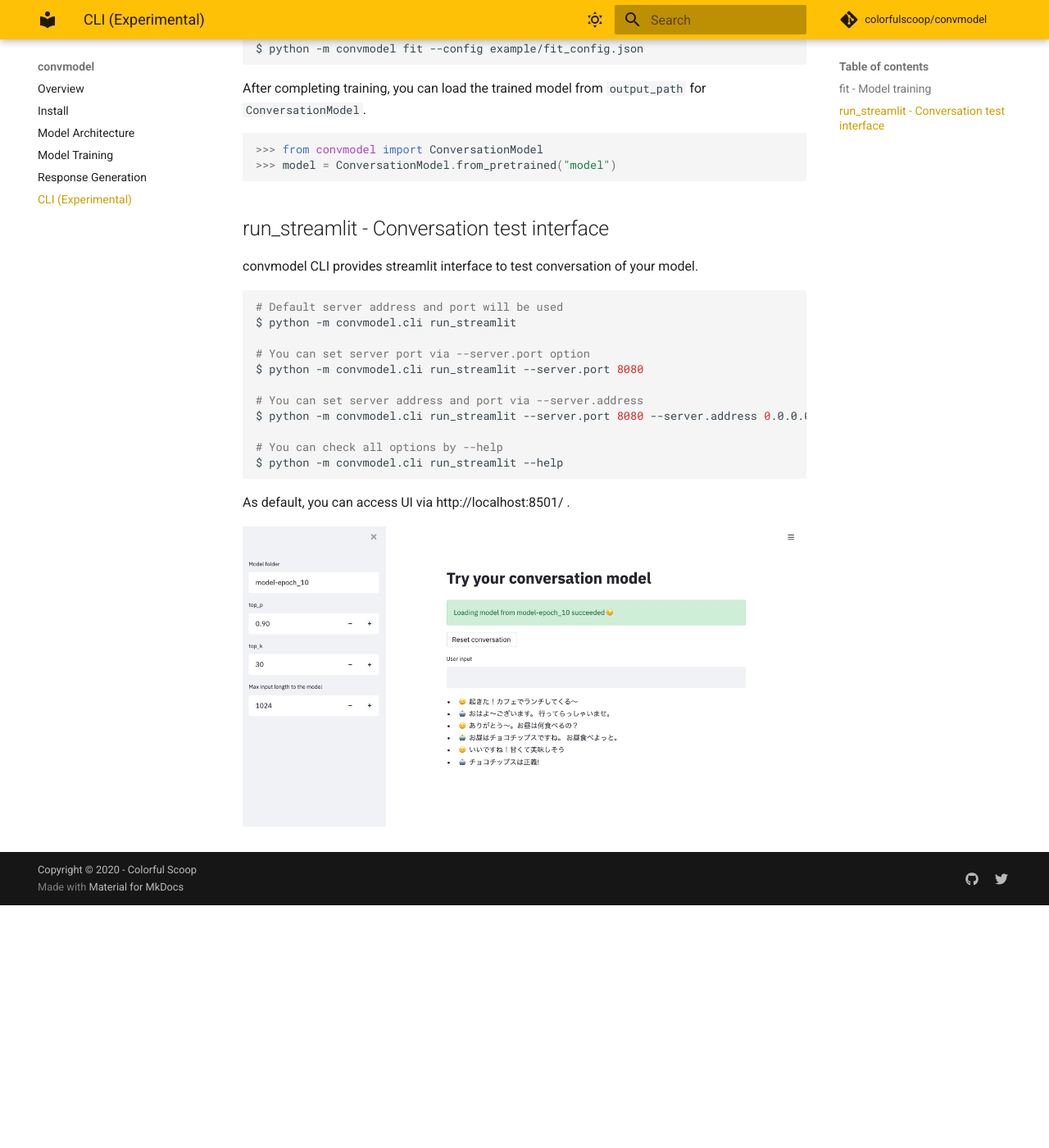
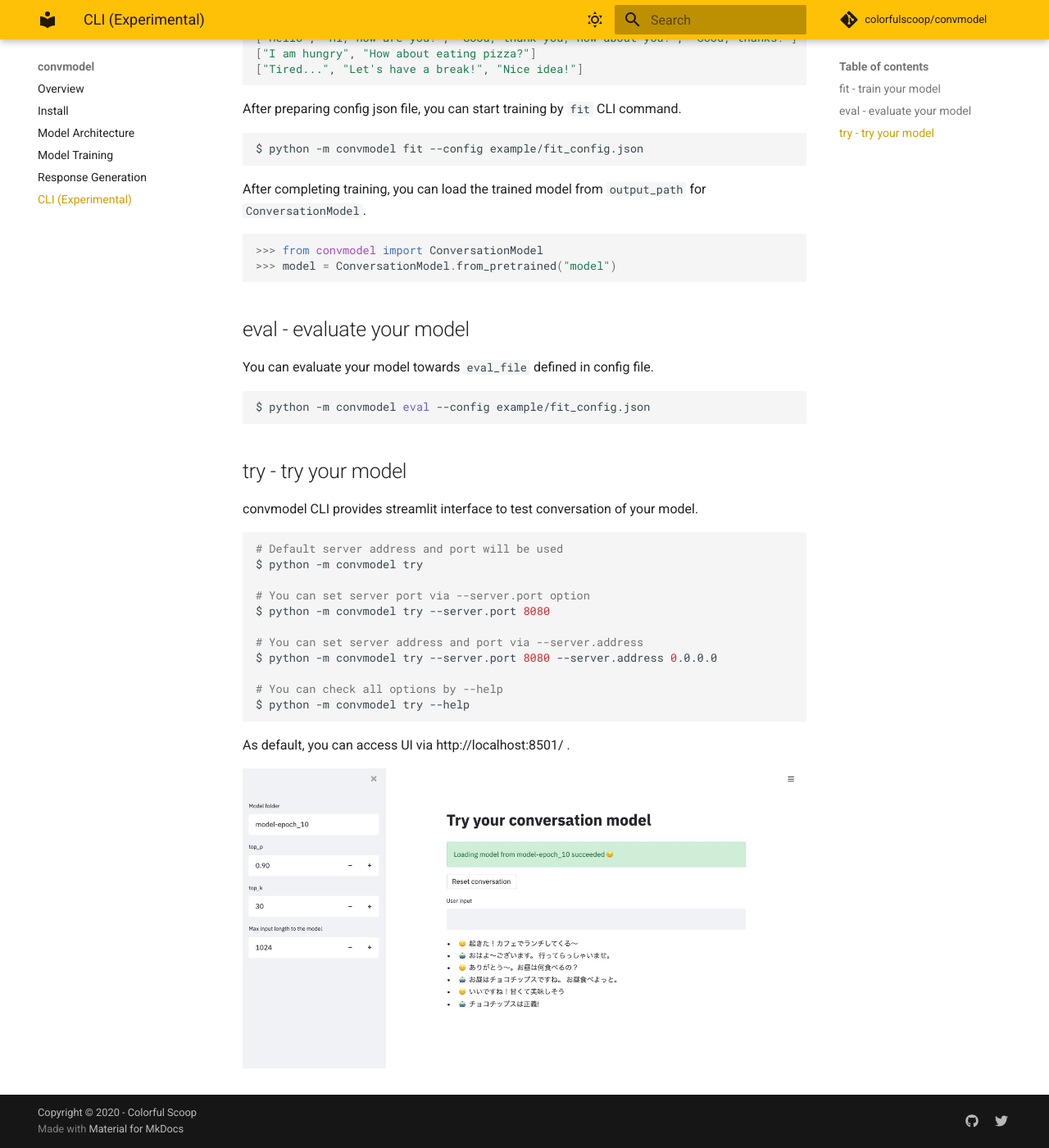
Before and after one commit to colorfulscoop/convmodel, an MkDocs documentation site: the page built from docs/en/docs/cli.md, in a window 1280 px wide and 1400 px high, scrolled down 1504 px. Shown: the whole window at 82% size. Built offline with MkDocs 1.6.1 and Material for MkDocs 9.7.7, drawn with Linux system fonts in a browser that asks for light colours; comment, search, counter and statistics services are not loaded; before the commit the page ends 2608 px from its top, so only the background shows below that; some of the changed text lies outside the part shown.

Commit message:
Update document

````diff
--- a/docs/en/docs/cli.md
+++ b/docs/en/docs/cli.md
@@ -1,6 +1,10 @@
 # CLI (Experimental)
 
-Currently convmodel CLI is an experimental feature.
+!!! warning
+    Currently convmodel CLI is an experimental feature.
+
+CLI provides commands to continue "fit - eval - try" loop to improve your conversation model.
+
 
 To use convmodel CLI, install convmodel with `cli` option.
 
@@ -8,7 +12,7 @@ To use convmodel CLI, install convmodel with `cli` option.
 $ pip install convmodel[cli]
 ```
 
-## fit - Model training
+## fit - train your model
 
 This is a simple wrapper interface of `ConversationModel.fit` method.
 You can simply run training by json config file via this interface.
@@ -22,6 +26,7 @@ $ cat example/fit_config.json
   "output_path": "(input your output path)",
   "train_file": "(input yout train file)",
   "valid_file": "(input your valid file)",
+  "eval_file": "(input your eval file)",
   "save_best_model": false,
   "device": null,
   "lr": 1e-4,
@@ -71,22 +76,30 @@ After completing training, you can load the trained model from `output_path` for
 >>> model = ConversationModel.from_pretrained("model")
 ```
 
-## run_streamlit - Conversation test interface
+## eval - evaluate your model
+
+You can evaluate your model towards `eval_file` defined in config file.
+
+```sh
+$ python -m convmodel eval --config example/fit_config.json
+```
+
+## try - try your model
 
 convmodel CLI provides streamlit interface to test conversation of your model.
 
 ```sh
 # Default server address and port will be used
-$ python -m convmodel.cli run_streamlit
+$ python -m convmodel try
 
 # You can set server port via --server.port option
-$ python -m convmodel.cli run_streamlit --server.port 8080
+$ python -m convmodel try --server.port 8080
 
 # You can set server address and port via --server.address
-$ python -m convmodel.cli run_streamlit --server.port 8080 --server.address 0.0.0.0
+$ python -m convmodel try --server.port 8080 --server.address 0.0.0.0
 
 # You can check all options by --help
-$ python -m convmodel.cli run_streamlit --help
+$ python -m convmodel try --help
 ```
 
 As default, you can access UI via http://localhost:8501/ .
````
